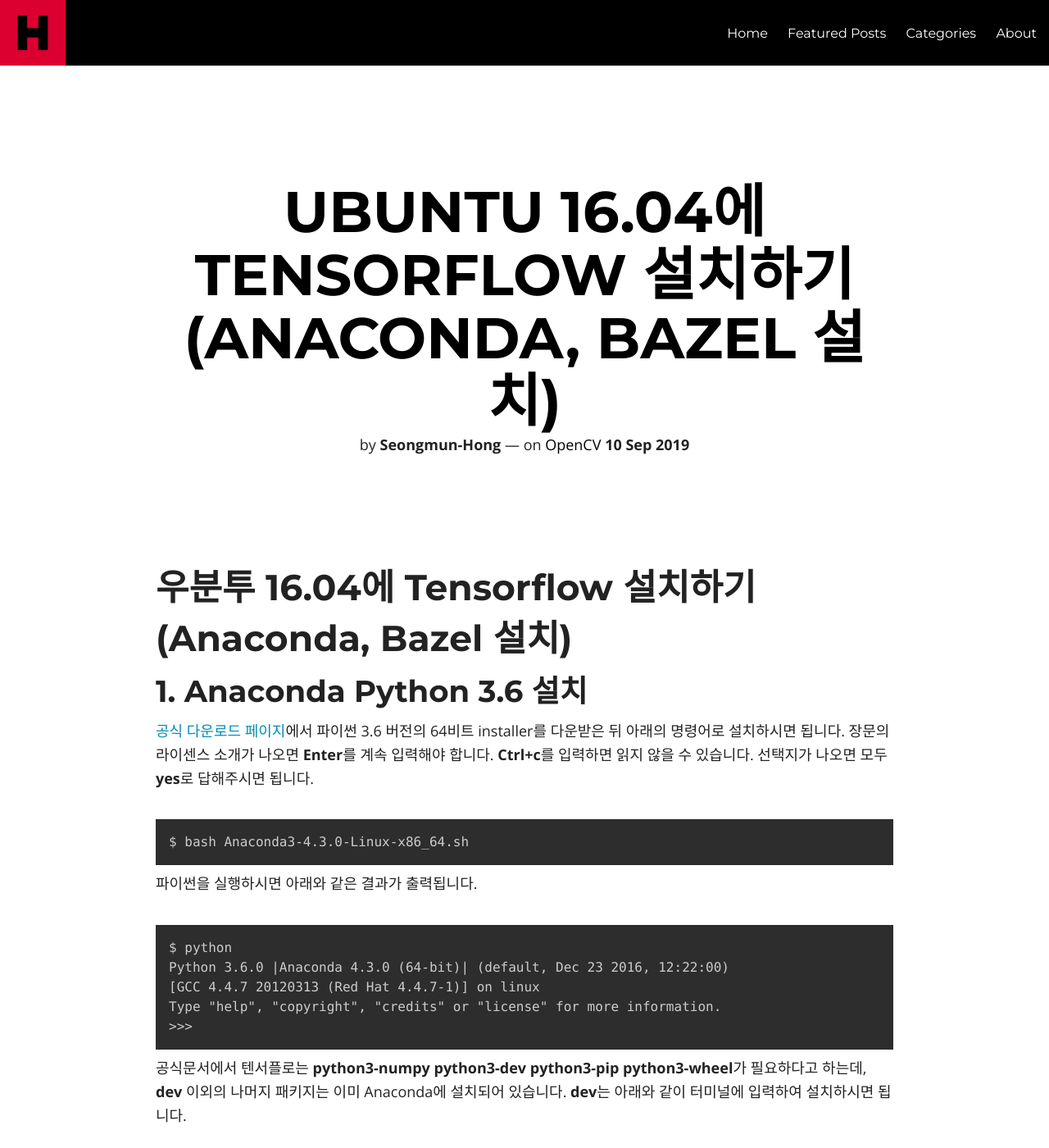
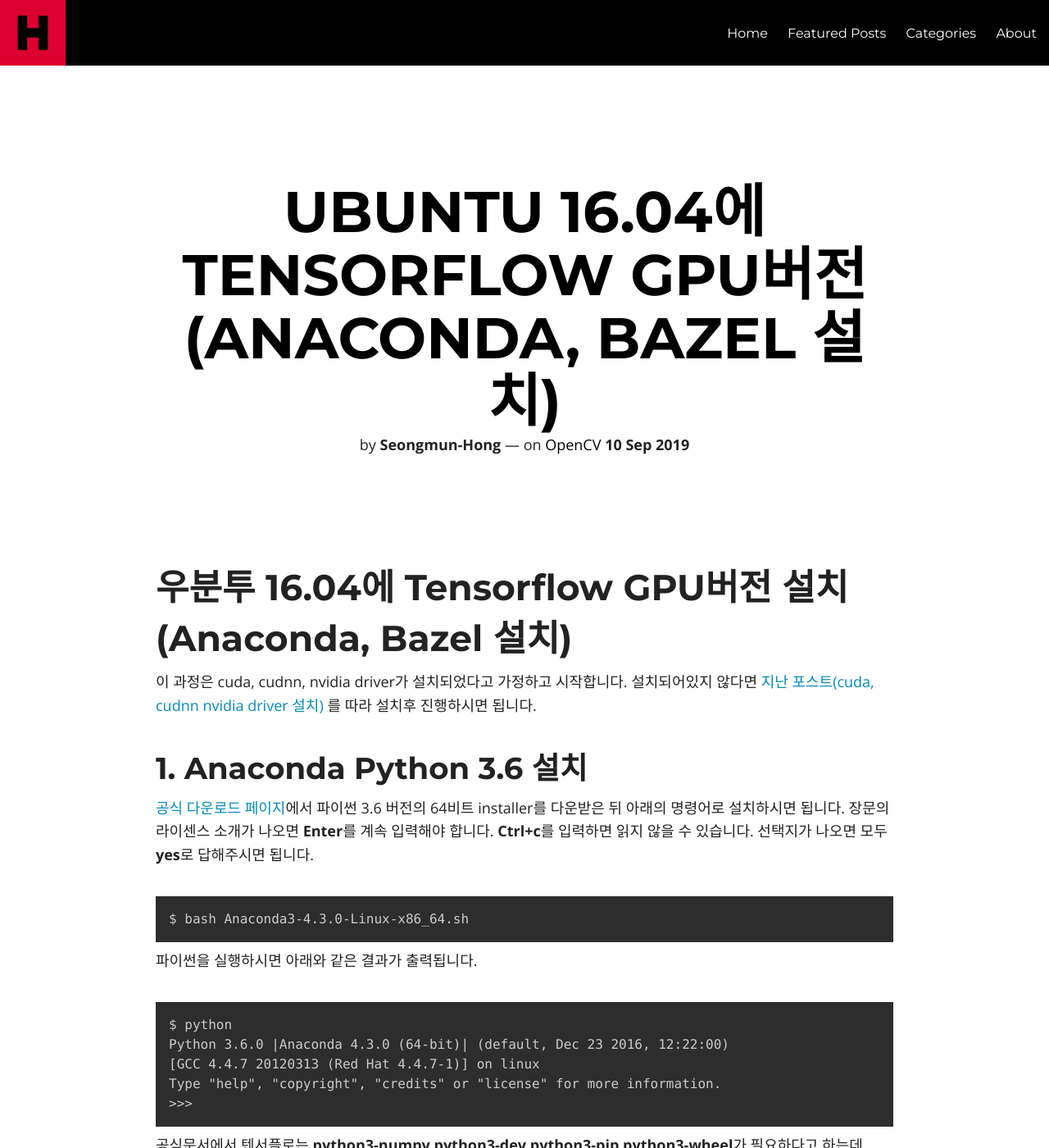
Before and after one commit to Seongmun-Hong/Seongmun-Hong.github.io, a Jekyll site: the page built from _posts/2019-09-10-Tensorflow.md, in a window 1280 px wide and 1400 px high. Shown: the whole window at 82% size. Built offline with Jekyll 4.4.1, drawn with Linux system fonts in a browser that asks for light colours; nearby versions of some CDN libraries; library files that are not in the unit come from our copies; comment, search, counter and statistics services are not loaded.

Commit message:
add : cuda install link

```diff
--- a/_posts/2019-09-10-Tensorflow.md
+++ b/_posts/2019-09-10-Tensorflow.md
@@ -1,5 +1,5 @@
 ---
-title: Ubuntu 16.04에 Tensorflow 설치하기(Anaconda, Bazel 설치)
+title: Ubuntu 16.04에 Tensorflow GPU버전 (Anaconda, Bazel 설치)
 layout: post
 description: ""
 headline: null
@@ -17,7 +17,10 @@
    priority : 1.0
 ---
 
-# 우분투 16.04에 Tensorflow 설치하기(Anaconda, Bazel 설치)
+# 우분투 16.04에 Tensorflow GPU버전 설치(Anaconda, Bazel 설치)
+
+이 과정은 cuda, cudnn, nvidia driver가 설치되었다고 가정하고 시작합니다.
+설치되어있지 않다면 <a href="https://seongmun-hong.github.io/cuda/Cuda-Cudnn-Nvidia-Driver">지난 포스트(cuda, cudnn nvidia driver 설치)</a> 를 따라 설치후 진행하시면 됩니다.
 
 ## 1. Anaconda Python 3.6 설치
 
```
